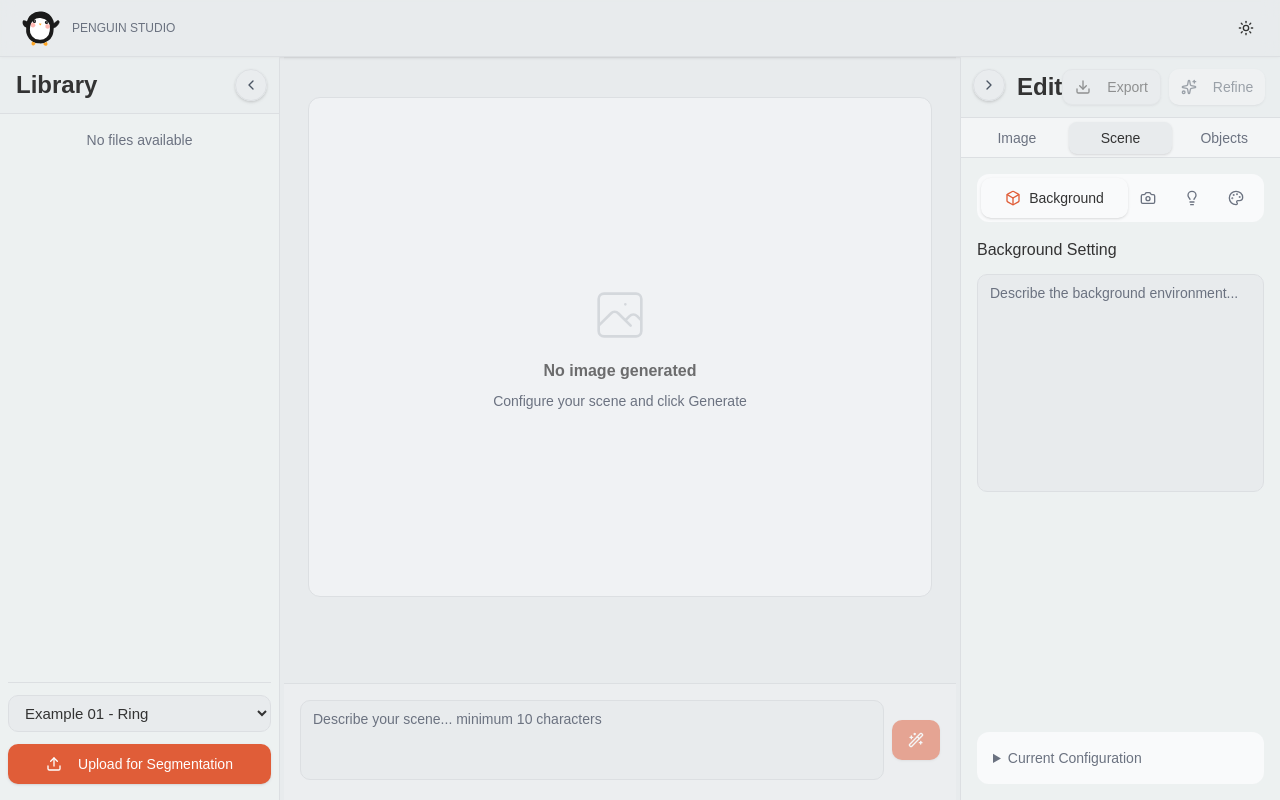
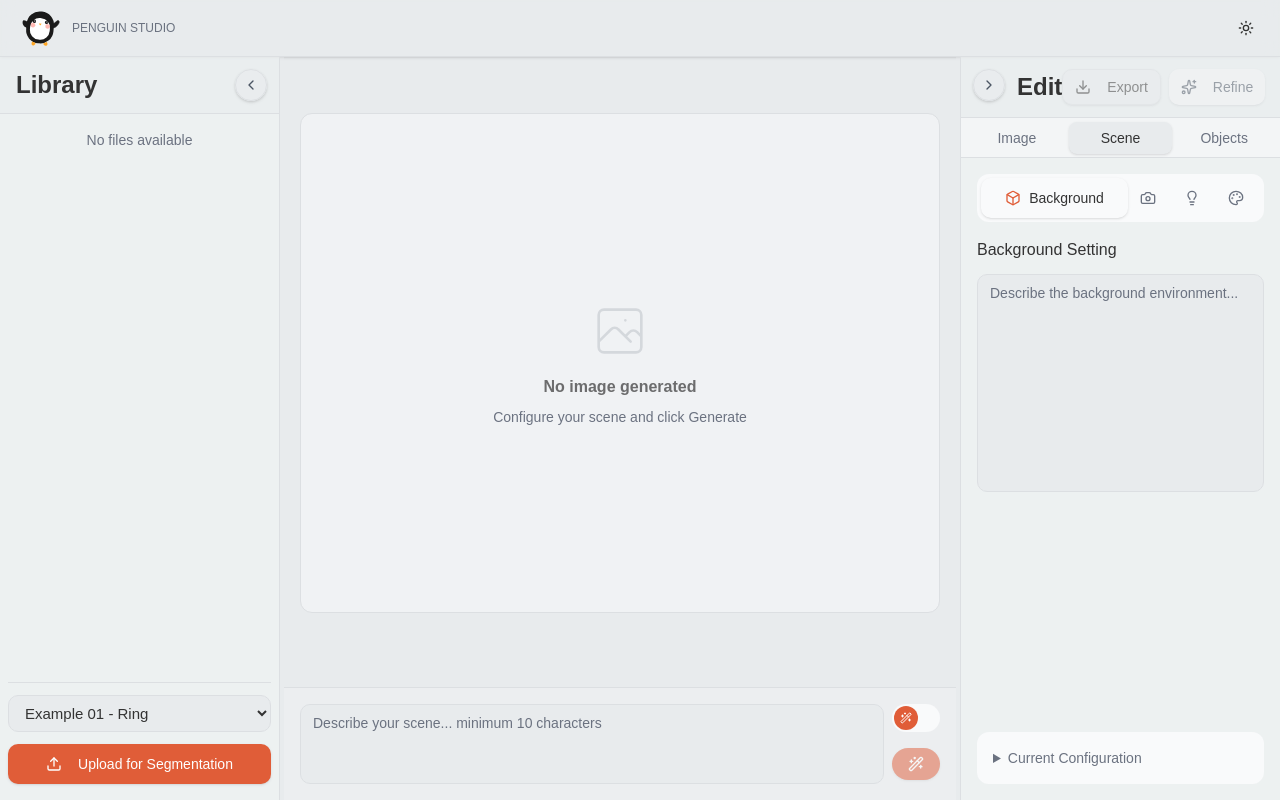
Before and after one commit to Constannnnnt/Penguin-Studio, a React (Vite) app in the folder frontend/penguin/: page / in a window 1280 px wide. Built offline with nearby package versions, Linux system fonts and the light colour scheme; no server answers.

Commit message:
feat(prompt): add generate/edit mode toggle with auto-prompt

```diff
--- a/frontend/penguin/src/shared/components/PromptControls.tsx
+++ b/frontend/penguin/src/shared/components/PromptControls.tsx
@@ -1,15 +1,21 @@
 import * as React from 'react';
-import { Wand2 } from 'lucide-react';
+import { useState } from 'react';
+import { Wand2, Sparkles } from 'lucide-react';
 import { Textarea } from '@/shared/components/ui/textarea';
 import { Button } from '@/shared/components/ui/button';
 import { Tooltip, TooltipContent, TooltipProvider, TooltipTrigger } from '@/shared/components/ui/tooltip';
 import { getShortcutDisplay } from '@/shared/hooks/useKeyboardShortcuts';
+
+export type PromptMode = 'generate' | 'edit';
 
 interface PromptControlsProps {
   prompt: string;
   onPromptChange: (value: string) => void;
   onGenerate: () => void;
   isLoading: boolean;
+  mode?: PromptMode;
+  onModeChange?: (mode: PromptMode) => void;
+  autoGeneratedPrompt?: string;
 }
 
 export const PromptControls: React.FC<PromptControlsProps> = ({
@@ -17,48 +23,132 @@ export const PromptControls: React.FC<PromptControlsProps> = ({
   onPromptChange,
   onGenerate,
   isLoading,
+  mode = 'generate',
+  onModeChange,
+  autoGeneratedPrompt,
 }) => {
+  const [isFlipping, setIsFlipping] = useState(false);
   const isDisabled = isLoading || prompt.length < 10;
+  const generateShortcut = getShortcutDisplay({ key: 'g', ctrl: true, handler: () => { } });
 
-  const generateShortcut = getShortcutDisplay({ key: 'g', ctrl: true, handler: () => {} });
+  const handleModeToggle = (): void => {
+    if (!onModeChange || isFlipping) return;
+
+    setIsFlipping(true);
+    setTimeout(() => {
+      const newMode = mode === 'generate' ? 'edit' : 'generate';
+      onModeChange(newMode);
+
+      if (newMode === 'edit' && autoGeneratedPrompt) {
+        onPromptChange(autoGeneratedPrompt);
+      }
+
+      setTimeout(() => setIsFlipping(false), 300);
+    }, 150);
+  };
+
+  const placeholderText = mode === 'generate'
+    ? 'Describe your scene... minimum 10 characters'
+    : 'Describe your modifications... (e.g., "add sunlight, make it warmer")';
+
+  const buttonLabel = mode === 'generate' ? 'Generate' : 'Refine';
+  const buttonIcon = mode === 'generate' ? <Wand2 className="h-4 w-4" /> : <Sparkles className="h-4 w-4" />;
 
   return (
     <TooltipProvider>
-      <div className="space-y-3 md:space-y-4 mb-1">
-        {/* <Label htmlFor="prompt-input" className="text-xs md:text-sm font-medium">
-          Scene Description
-        </Label> */}
       <div className="flex gap-2 items-start">
+        <div
+          className="flex-1 relative"
+          style={{
+            perspective: '1000px',
+          }}
+        >
+          <div
+            className={`transition-all duration-300 ${isFlipping ? 'animate-flip' : ''}`}
+            style={{
+              transformStyle: 'preserve-3d',
+            }}
+          >
             <Textarea
               id="prompt-input"
               value={prompt}
               onChange={(e) => onPromptChange(e.target.value)}
-            placeholder="Describe your scene... minimum 10 characters"
+              placeholder={placeholderText}
               rows={3}
               aria-describedby="prompt-help"
               aria-required="true"
-            className="flex-1 resize-none transition-all duration-150 focus:ring-2 text-sm"
+              className="resize-none transition-all duration-150 focus:ring-2 text-sm"
             />
+          </div>
+        </div>
+
+        <div className="flex flex-col gap-1">
+          {onModeChange && (
+            <Tooltip>
+              <TooltipTrigger asChild>
+                <button
+                  onClick={handleModeToggle}
+                  disabled={isFlipping}
+                  className="relative h-7 w-12 rounded-full bg-muted transition-colors hover:bg-muted/80 disabled:opacity-50"
+                  aria-label="Toggle between Generate and Edit modes"
+                >
+                  <div
+                    className={`absolute top-0.5 left-0.5 h-6 w-6 rounded-full bg-primary transition-transform duration-200 flex items-center justify-center ${mode === 'edit' ? 'translate-x-5' : 'translate-x-0'
+                      }`}
+                  >
+                    {mode === 'generate' ? (
+                      <Wand2 className="h-3 w-3 text-primary-foreground" />
+                    ) : (
+                      <Sparkles className="h-3 w-3 text-primary-foreground" />
+                    )}
+                  </div>
+                </button>
+              </TooltipTrigger>
+              <TooltipContent>
+                <p className="text-xs">
+                  {mode === 'generate'
+                    ? 'Switch to Edit mode to refine with modifications'
+                    : 'Switch to Generate mode for new images'}
+                </p>
+              </TooltipContent>
+            </Tooltip>
+          )}
+          <div className='mt-2' />
           <Tooltip>
             <TooltipTrigger asChild>
               <Button
                 onClick={onGenerate}
                 disabled={isDisabled}
-                className="h-9 mt-5 md:h-10 px-3 md:px-4 transition-all duration-150 hover:scale-[1.02] active:scale-[0.98] text-sm self-start"
-                aria-label={`Generate image from configuration (${generateShortcut})`}
+                size="sm"
+                className="rounded-full h-8 px-2 transition-all duration-150 hover:scale-[1.02] active:scale-[0.98]"
+                aria-label={`${buttonLabel} image from configuration (${generateShortcut})`}
               >
-                <Wand2 className="h-4 w-4" />
+                {buttonIcon}
               </Button>
             </TooltipTrigger>
             <TooltipContent>
-              <p className="text-xs"> Generate ({generateShortcut})</p>
+              <p className="text-xs">{buttonLabel} ({generateShortcut})</p>
             </TooltipContent>
           </Tooltip>
         </div>
-        {/* <p id="prompt-help" className="text-xs text-muted-foreground">
-          Minimum 10 characters required
-        </p> */}
       </div>
+
+      <style>{`
+        @keyframes flip {
+          0% {
+            transform: rotateX(0deg);
+          }
+          50% {
+            transform: rotateX(90deg);
+          }
+          100% {
+            transform: rotateX(0deg);
+          }
+        }
+        .animate-flip {
+          animation: flip 0.3s ease-in-out;
+        }
+      `}</style>
     </TooltipProvider>
   );
 };
--- a/frontend/penguin/src/shared/components/layout/WorkspacePanel.tsx
+++ b/frontend/penguin/src/shared/components/layout/WorkspacePanel.tsx
@@ -1,7 +1,7 @@
 import { useState, useEffect, useImperativeHandle, forwardRef, useRef } from 'react';
 import { ImageViewer } from '@/features/imageEdit/components/ImageViewer';
 import { MaskViewer } from '@/features/segmentation/components/MaskViewer';
-import { PromptControls } from '@/shared/components/PromptControls';
+import { PromptControls, type PromptMode } from '@/shared/components/PromptControls';
 import { ErrorOverlay } from '@/shared/components/ErrorOverlay';
 import { useConfigStore } from '@/features/scene/store/configStore';
 import { useSegmentationStore } from '@/features/segmentation/store/segmentationStore';
@@ -31,6 +31,8 @@ export const WorkspacePanel = forwardRef<WorkspacePanelRef>((_props, ref) => {
   const [localPrompt, setLocalPrompt] = useState(shortDescription);
   const debouncedPrompt = useDebounce(localPrompt, 300);
   const [viewMode, setViewMode] = useState<ViewMode>('original');
+  const [promptMode, setPromptMode] = useState<PromptMode>('generate');
+  const [autoGeneratedPrompt, setAutoGeneratedPrompt] = useState<string>('');
 
   const fileInputRef = useRef<HTMLInputElement>(null);
   const metadataInputRef = useRef<HTMLInputElement>(null);
@@ -55,24 +57,51 @@ export const WorkspacePanel = forwardRef<WorkspacePanelRef>((_props, ref) => {
   const selectMask = useSegmentationStore((state) => state.selectMask);
   const hoverMask = useSegmentationStore((state) => state.hoverMask);
   const retryLastOperation = useSegmentationStore((state) => state.retryLastOperation);
+  const resetConfig = useConfigStore((state) => state.resetConfig);
 
   useMaskKeyboardShortcuts({ enabled: viewMode === 'segmented' && !!segmentationResults });
 
+  // Reset config to defaults on initial mount if no image is loaded
+  // This ensures fresh sessions start with empty/default config
+  useEffect(() => {
+    const hasImage = generatedImage || selectedFileUrl || segmentationResults?.original_image_url;
+    if (!hasImage) {
+      resetConfig();
+      setLocalPrompt('');
+      editTracker.clearEdits();
+    }
+    // Only run on mount
+    // eslint-disable-next-line react-hooks/exhaustive-deps
+  }, []);
+
   // Sync local prompt to config store (only when user types, not when config is loaded)
   useEffect(() => {
-    // Only update config if debouncedPrompt has content and differs from shortDescription
-    // This prevents overwriting loaded config with empty local state
-    if (debouncedPrompt && debouncedPrompt !== shortDescription) {
+    // Update config when debounced prompt changes, allow empty strings
+    if (debouncedPrompt !== shortDescription && promptMode === 'generate') {
       updateConfig('short_description', debouncedPrompt);
     }
-  }, [debouncedPrompt, shortDescription, updateConfig]);
+  }, [debouncedPrompt, shortDescription, updateConfig, promptMode]);
 
   // Sync config store to local prompt (when config is loaded externally)
+  // Only sync if we're not currently editing
   useEffect(() => {
-    if (shortDescription && shortDescription !== localPrompt) {
+    if (shortDescription !== localPrompt && promptMode === 'generate' && document.activeElement?.id !== 'prompt-input') {
       setLocalPrompt(shortDescription);
     }
-  }, [shortDescription, localPrompt]);
+  }, [shortDescription, localPrompt, promptMode]);
+
+  // Live-update edit prompt when in edit mode
+  useEffect(() => {
+    if (promptMode !== 'edit') return;
+
+    const unsubscribe = editTracker.subscribe(() => {
+      const newPrompt = editTracker.getModificationPrompt();
+      setAutoGeneratedPrompt(newPrompt);
+      setLocalPrompt(newPrompt);
+    });
+
+    return unsubscribe;
+  }, [promptMode]);
 
   const configRef = useRef(config);
   const localPromptRef = useRef(localPrompt);
@@ -111,13 +140,18 @@ export const WorkspacePanel = forwardRef<WorkspacePanelRef>((_props, ref) => {
   }, [originalStructuredPrompt]);
 
   const handleGenerate = (): void => {
-    // Generate uses just the text prompt (simple text-to-image)
-    generateImageRef.current?.(localPromptRef.current);
+    if (promptMode === 'generate') {
+      // Generate mode: uses just the text prompt (simple text-to-image)
+      generateImageRef.current?.(localPromptRef.current);
+    } else {
+      // Edit mode: uses the modification prompt (user can edit the auto-generated one)
+      handleRefine();
+    }
   };
 
   const handleRefine = (): void => {
-    // Generate modification prompt from tracked edits
-    const modificationPrompt = editTracker.getModificationPrompt();
+    // In edit mode, use the user's prompt (which may be the auto-generated one or their edits)
+    const modificationPrompt = localPromptRef.current;
 
     console.log('[Refine] Modification prompt:', modificationPrompt);
     console.log('[Refine] Tracked edits:', editTracker.getEdits());
@@ -134,6 +168,26 @@ export const WorkspacePanel = forwardRef<WorkspacePanelRef>((_props, ref) => {
 
     // Clear edits after refine (they've been applied)
     editTracker.clearEdits();
+    setAutoGeneratedPrompt('');
+  };
+
+  const handleModeChange = (mode: PromptMode): void => {
+    setPromptMode(mode);
+
+    if (mode === 'edit') {
+      // Generate modification prompt from tracked edits
+      const modificationPrompt = editTracker.getModificationPrompt();
+      setAutoGeneratedPrompt(modificationPrompt);
+
+      // Populate the textarea with the auto-generated prompt
+      if (modificationPrompt) {
+        setLocalPrompt(modificationPrompt);
+      }
+    } else {
+      // Switch back to generate mode - restore the short description
+      setLocalPrompt(shortDescription);
+      setAutoGeneratedPrompt('');
+    }
   };
 
   const handleFileChange = async (event: React.ChangeEvent<HTMLInputElement>): Promise<void> => {
@@ -205,7 +259,7 @@ export const WorkspacePanel = forwardRef<WorkspacePanelRef>((_props, ref) => {
       role="main"
       aria-label="Workspace panel"
     >
-      <div className="flex-1 p-4 md:p-6 overflow-y-auto">
+      <div className="flex-1 mt-6 p-4 md:p-4 overflow-y-auto">
         <div className="mb-4 flex gap-2 items-center">
           {/* <Button
             size="sm"
@@ -341,6 +395,9 @@ export const WorkspacePanel = forwardRef<WorkspacePanelRef>((_props, ref) => {
           onPromptChange={setLocalPrompt}
           onGenerate={handleGenerate}
           isLoading={isLoading}
+          mode={promptMode}
+          onModeChange={handleModeChange}
+          autoGeneratedPrompt={autoGeneratedPrompt}
         />
       </div>
     </main>
```
Also changed, not shown: frontend/penguin/src/shared/lib/editTracker.ts (+54 -4 lines). Lines whose indentation alone changed are shown as unchanged.
